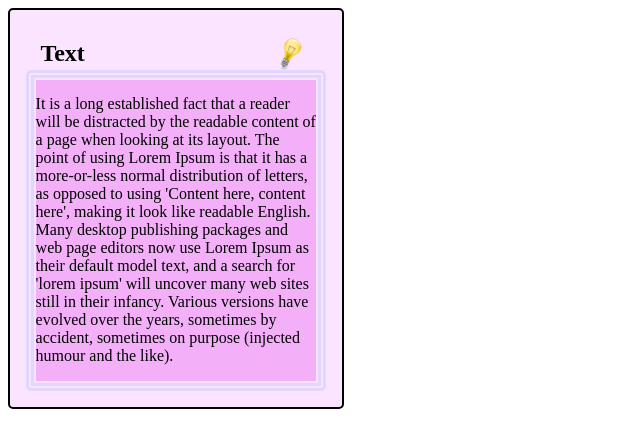
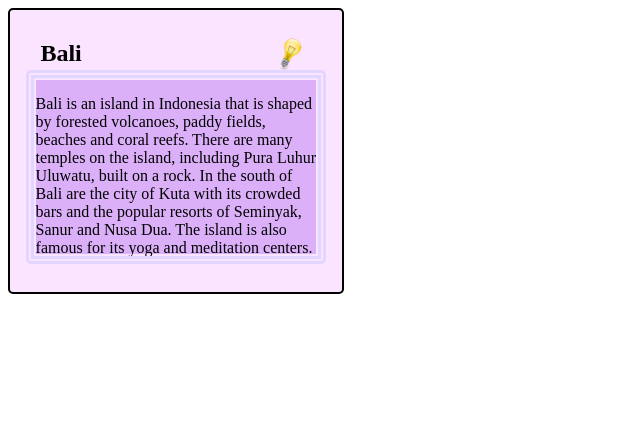
Before and after one commit to AnastasiyaLazarenka/Homework, a plain HTML site: page form/index.html in a window 1280 px wide. Shown: the whole page, without its empty margins (0-640 px from the left). Drawn offline with Linux system fonts and the light colour scheme.

Commit message:
Add files via upload

```diff
--- a/form/index.html
+++ b/form/index.html
@@ -7,14 +7,9 @@
 
 <body>
     <div class="first-div">
-        <h1>Text </h1>
+        <h1>Bali</h1>
         <div class="last-div">
-            <p>It is a long established fact that a reader will be distracted by the readable content of a page when
-                looking at its layout. The point of using Lorem Ipsum is that it has a more-or-less normal distribution
-                of letters, as opposed to using 'Content here, content here', making it look like readable English. Many
-                desktop publishing packages and web page editors now use Lorem Ipsum as their default model text, and a
-                search for 'lorem ipsum' will uncover many web sites still in their infancy. Various versions have
-                evolved over the years, sometimes by accident, sometimes on purpose (injected humour and the like).</p>
+            <p>Bali is an island in Indonesia that is shaped by forested volcanoes, paddy fields, beaches and coral reefs. There are many temples on the island, including Pura Luhur Uluwatu, built on a rock. In the south of Bali are the city of Kuta with its crowded bars and the popular resorts of Seminyak, Sanur and Nusa Dua. The island is also famous for its yoga and meditation centers.</p>
         </div>
     </div>
 </body>
--- a/form/style.css
+++ b/form/style.css
@@ -1,7 +1,7 @@
 .first-div {
     width: 300px;
-    height: 3xs00px;
-    border: solid 2.2px black;
+    height: 250px;
+    border: solid 2.3px black;
     border-radius: 5px;
     background-color: rgb(250, 228, 255);
     padding: 1em;
@@ -21,7 +21,7 @@ h1 {
     height: 70%;
     overflow: auto;
     padding: 0.5em 3.5em 0.5em 0.5em;
-    background-color: rgb(243, 176, 248);
+    background-color: rgb(219, 176, 248);
     border-radius: 5px;
     border: double .5em rgba(0, 102, 255, .1);
     padding: 0.1em;
```
